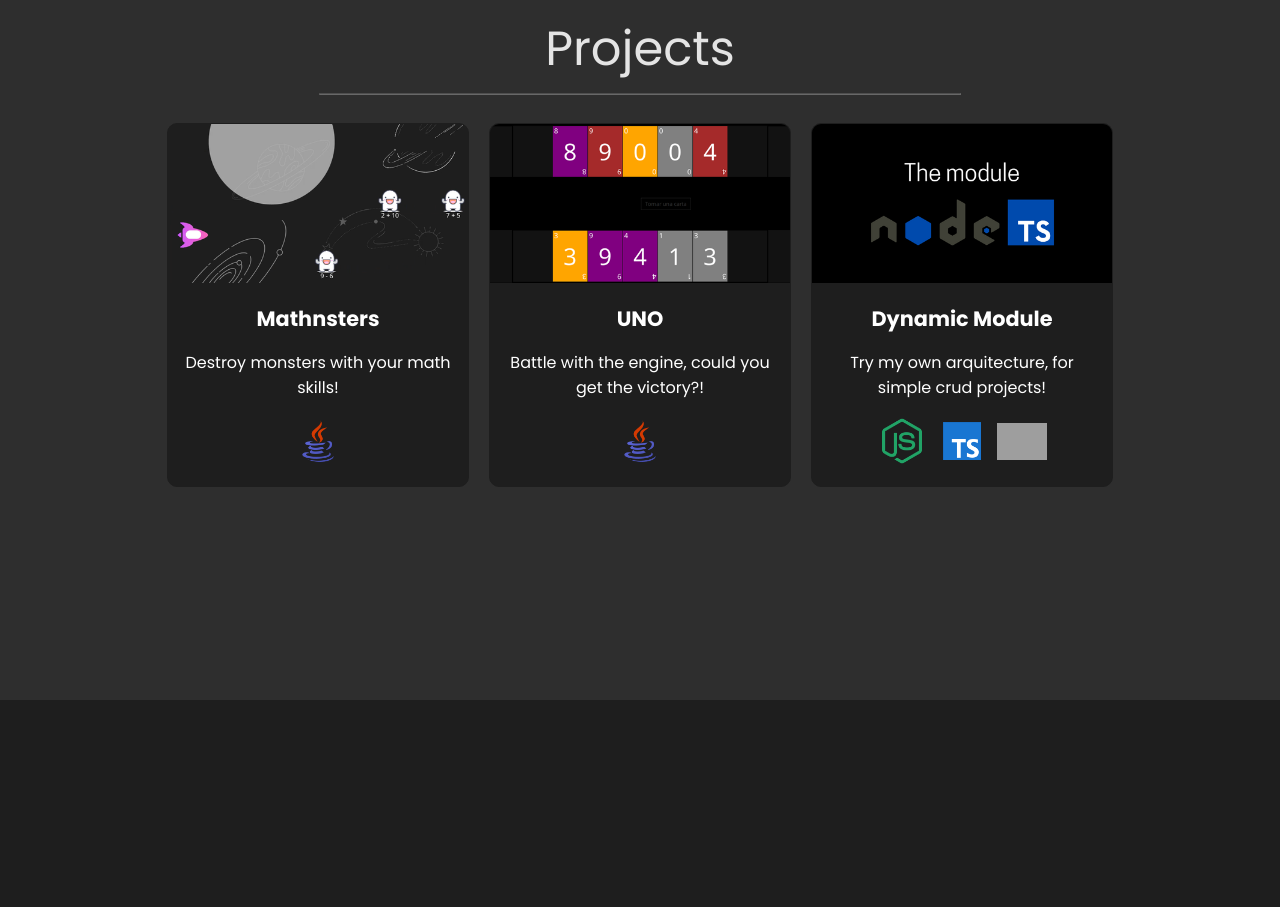
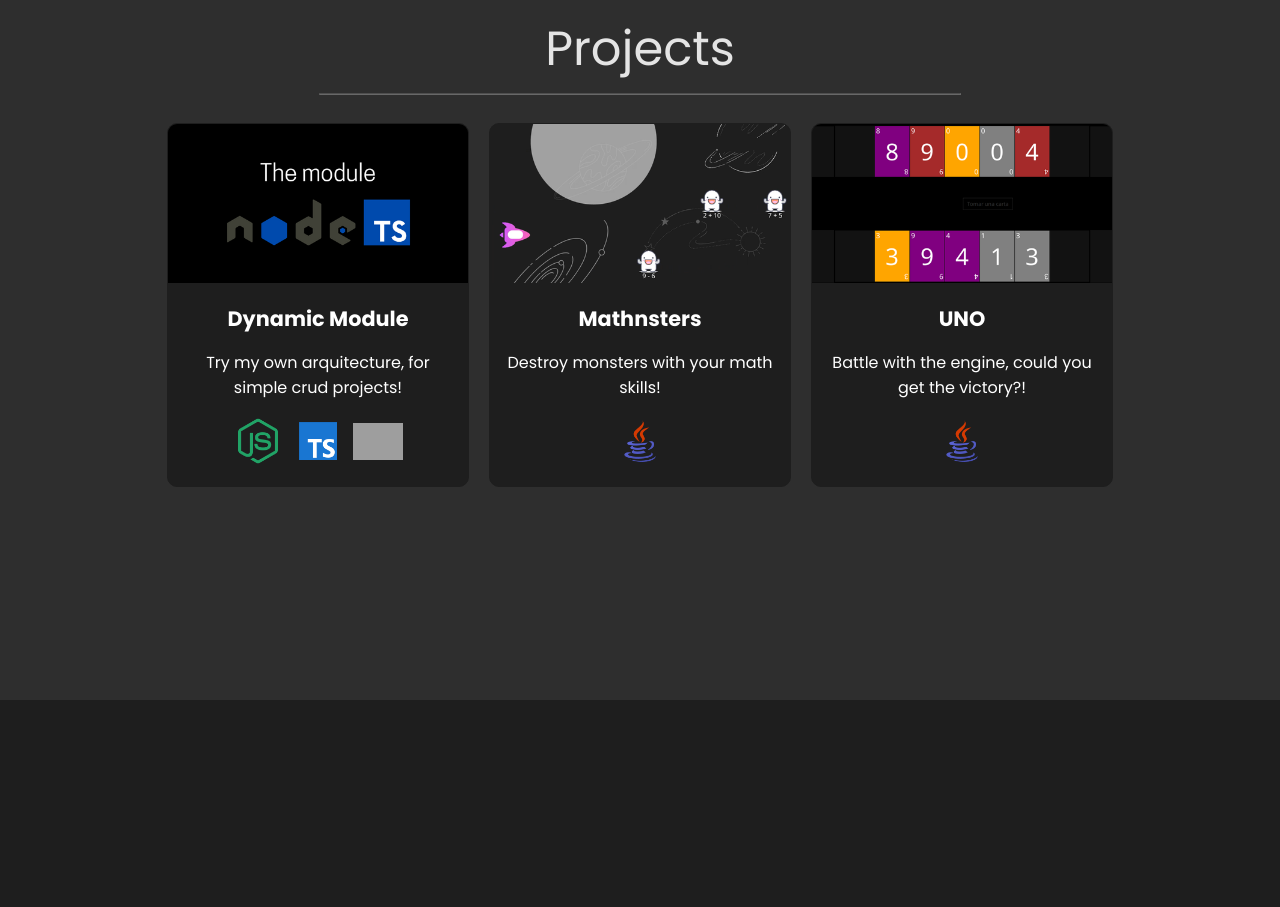
Before and after one commit to ChristopherSF/ChristopherSF.github.io, a React (Vite) app: page / in a window 1280 px wide. Shown: the part 2660-3567 px from the top of the page. Built offline with nearby package versions, Linux system fonts and the light colour scheme; grey boxes are pictures that could not be loaded; a web font is replaced by a local one.

Commit message:
ORDER PROJECTS

```diff
--- a/src/components/sections/projects/projects.components.jsx
+++ b/src/components/sections/projects/projects.components.jsx
@@ -4,6 +4,15 @@ import CardProject from '../../card-project/card-project.component.jsx'
 function Projects() {
 
     const projects = [
+        {
+            preview: 'node_ts',
+            name: 'Dynamic Module',
+            description: 'Try my own arquitecture, for simple crud projects!',
+            technologies: ['nodejs','ts','bash'],
+            link: 'https://github.com/redfieldfire/SWISS_MANAGER_NODE_TS',
+            github: true,
+            has_gif: false
+        },
         {
             preview: 'mathnsters',
             name: 'Mathnsters',
@@ -21,15 +30,6 @@ function Projects() {
             link: 'https://github.com/redfieldfire/Mathnsters',
             github: true,
             has_gif: true
-        },
-        {
-            preview: 'node_ts',
-            name: 'Dynamic Module',
-            description: 'Try my own arquitecture, for simple crud projects!',
-            technologies: ['nodejs','ts','bash'],
-            link: 'https://github.com/redfieldfire/SWISS_MANAGER_NODE_TS',
-            github: true,
-            has_gif: false
         }
     ]
 
```
Also changed, not shown: 1 other file (tests, documents, lock files or other folders).
